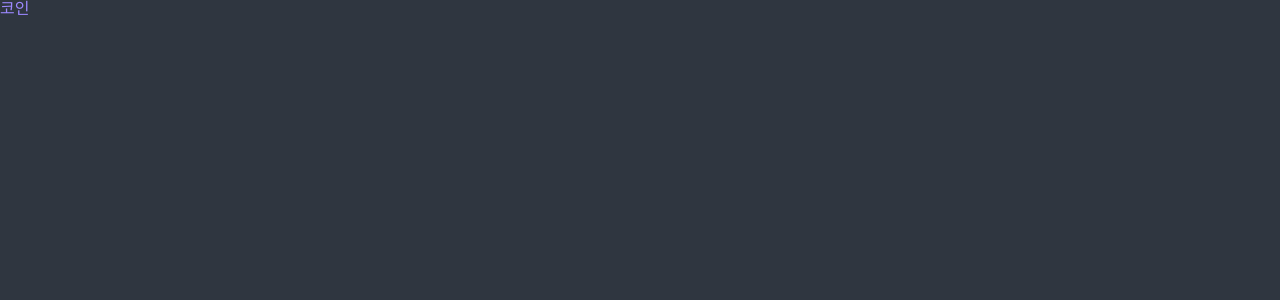
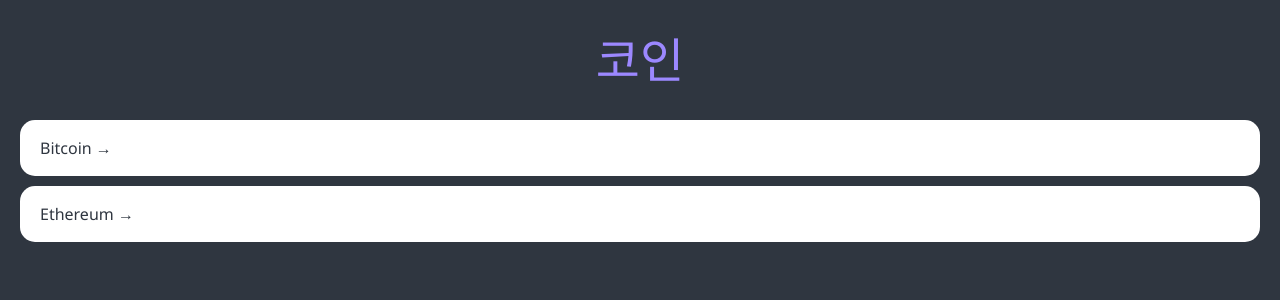
Before and after one commit to dh365x/class-react, a React (Create React App) app: page / in a window 1280 px wide. Shown: the top 300 px of the page. Built offline with nearby package versions, Linux system fonts and the light colour scheme.

Commit message:
Crypto tracker, Home part 1

```diff
--- a/src/routes/Coins.tsx
+++ b/src/routes/Coins.tsx
@@ -1,14 +1,76 @@
 import styled from "styled-components";
+import { Link } from "react-router-dom";
+
+const Container = styled.div`
+	padding: 0px 20px;
+`;
+
+const Header = styled.header`
+	display: flex;
+	align-items: center;
+	justify-content: center;
+	height: 15vh;
+`;
 
 const Title = styled.h1`
 	color: ${(props) => props.theme.accentColor};
+	font-size: 48px;
 `;
 
+const CoinsList = styled.ul``;
+
+const Coin = styled.li`
+	margin-bottom: 10px;
+	border-radius: 15px;
+	background-color: white;
+	color: ${(props) => props.theme.bgColor};
+	a {
+		display: block;
+		padding: 20px;
+		transition: color 0.2s ease-in;
+	}
+	&:hover {
+		a {
+			color: ${(props) => props.theme.accentColor};
+		}
+	}
+`;
+
+// API → https://api.coinpaprika.com/v1/coins
 function Coins() {
+	const coins = [
+		{
+			id: "btc-bitcoin",
+			name: "Bitcoin",
+			symbol: "BTC",
+			rank: 1,
+			is_new: false,
+			is_active: true,
+			type: "coin",
+		},
+		{
+			id: "eth-ethereum",
+			name: "Ethereum",
+			symbol: "ETH",
+			rank: 2,
+			is_new: false,
+			is_active: true,
+			type: "coin",
+		},
+	];
 	return (
-		<>
-			<Title>코인</Title>
-		</>
+		<Container>
+			<Header>
+				<Title>코인</Title>
+			</Header>
+			<CoinsList>
+				{coins.map((coin) => (
+					<Coin key={coin.id}>
+						<Link to={`/${coin.id}`}>{coin.name} &rarr;</Link>
+					</Coin>
+				))}
+			</CoinsList>
+		</Container>
 	);
 }
 
--- a/src/styles/GlobalStyle.tsx
+++ b/src/styles/GlobalStyle.tsx
@@ -68,6 +68,7 @@
 
   }
   a {
+    color: inherit;
     text-decoration: none;
   }
 `;
```
